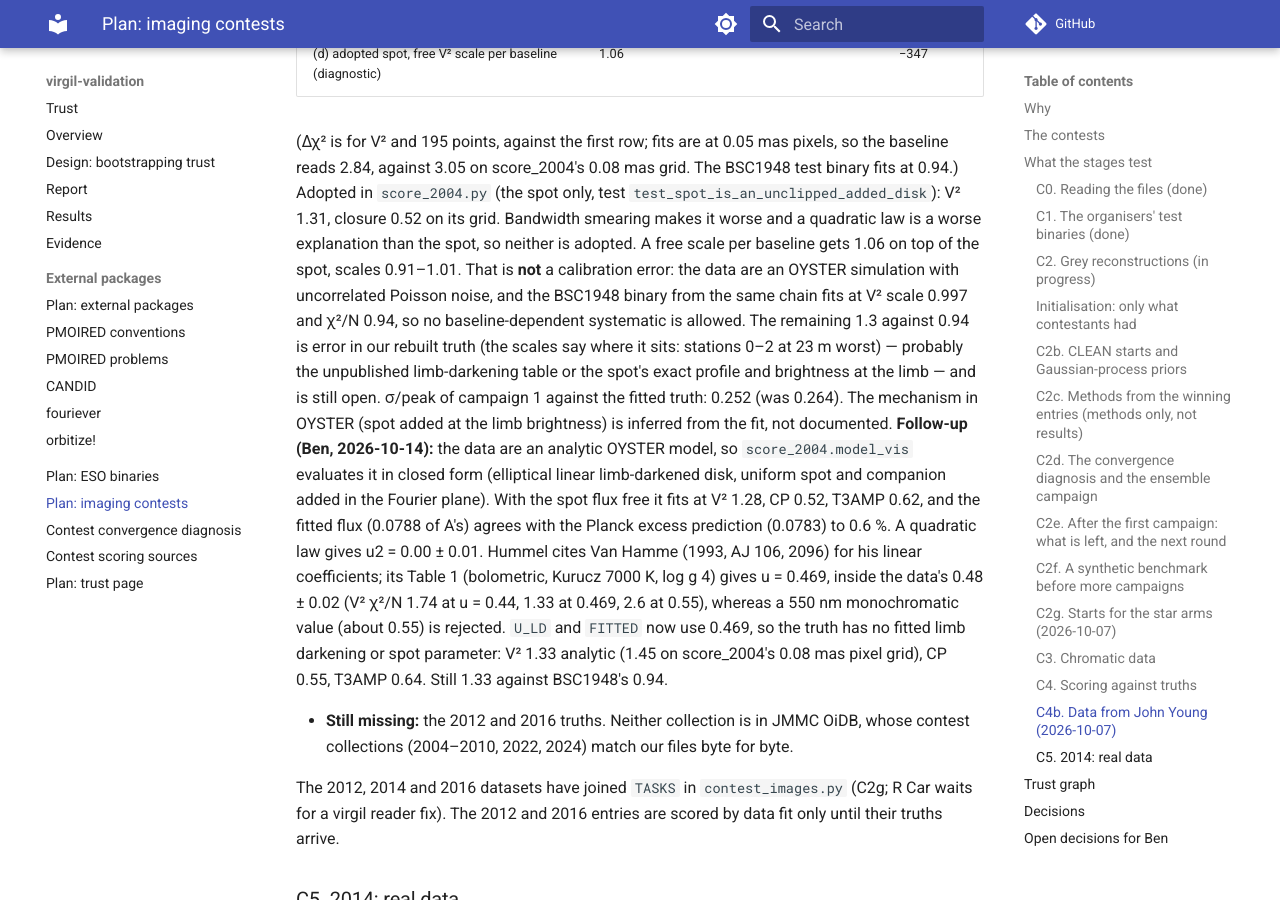
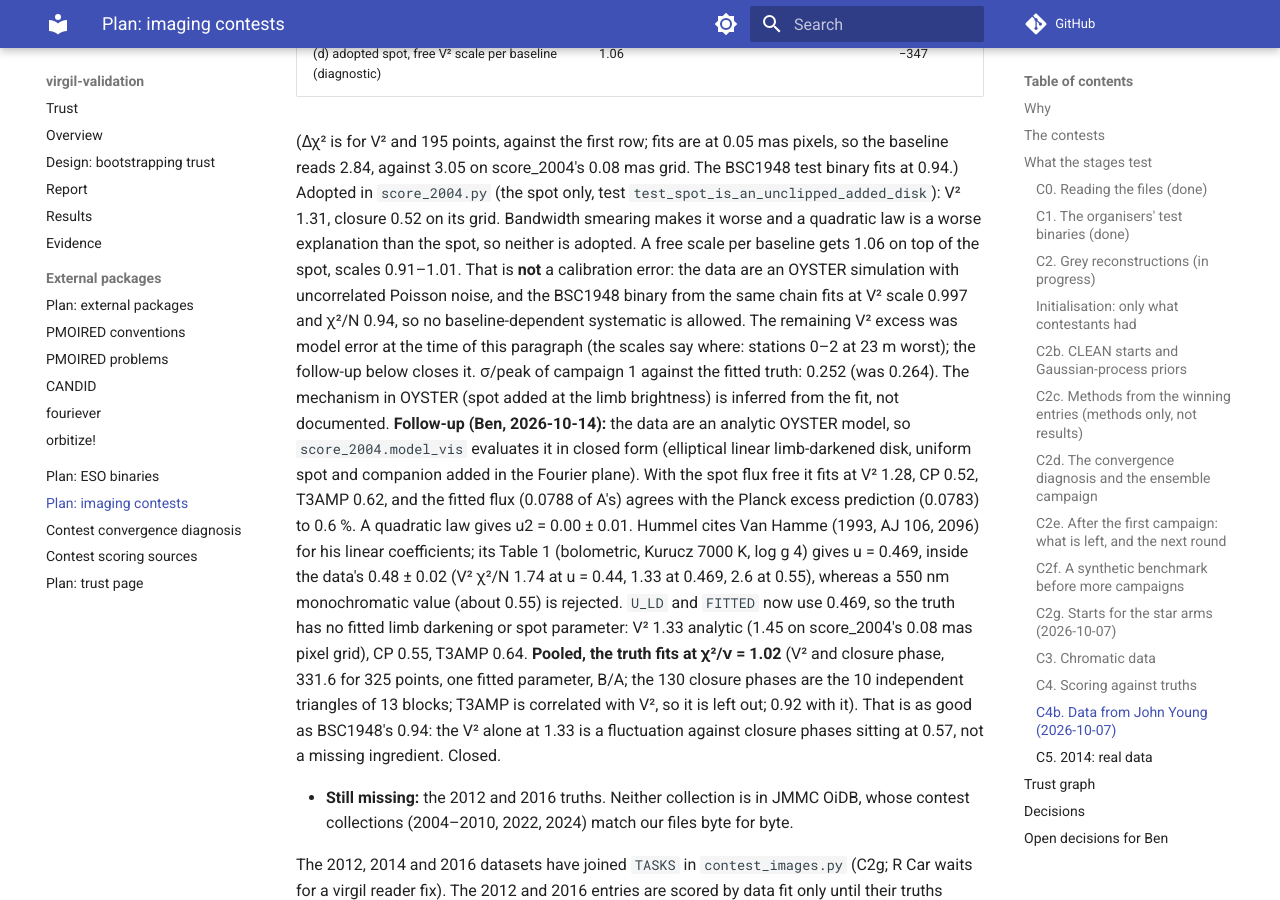
Before and after one commit to benjaminpope/virgil-validation, an MkDocs documentation site: the page built from docs/plan_imaging_contests.md, in a window 1280 px wide and 900 px high, scrolled down 21754 px. Built offline with MkDocs 1.6.1 and Material for MkDocs 9.7.7, drawn with Linux system fonts in a browser that asks for light colours; comment, search, counter and statistics services are not loaded.

Commit message:
2004 truth: pooled chi2/nu = 1.02; close the open question
Co-Authored-By: Claude Sonnet 5.5 <noreply@anthropic.com>

```diff
--- a/docs/plan_imaging_contests.md
+++ b/docs/plan_imaging_contests.md
@@ -944,10 +944,8 @@ John Young sent Ben a folder of contest datasets. It is filed under
   calibration error: the data are an OYSTER simulation with uncorrelated
   Poisson noise, and the BSC1948 binary from the same chain fits at V² scale
   0.997 and χ²/N 0.94, so no baseline-dependent systematic is allowed. The
-  remaining 1.3 against 0.94 is error in our rebuilt truth (the scales say
-  where it sits: stations 0–2 at 23 m worst) — probably the unpublished
-  limb-darkening table or the spot's exact profile and brightness at the
-  limb — and is still open.
+  remaining V² excess was model error at the time of this paragraph (the
+  scales say where: stations 0–2 at 23 m worst); the follow-up below closes it.
   σ/peak of campaign 1 against the fitted truth: 0.252 (was 0.264).
   The mechanism in OYSTER (spot added at the limb brightness) is
   inferred from the fit, not documented. **Follow-up (Ben, 2026-10-14):**
@@ -962,8 +960,13 @@ John Young sent Ben a folder of contest datasets. It is filed under
   1.33 at 0.469, 2.6 at 0.55), whereas a 550 nm monochromatic value (about
   0.55) is rejected. `U_LD` and `FITTED` now use 0.469, so the truth has no
   fitted limb darkening or spot parameter: V² 1.33 analytic (1.45 on
-  score_2004's 0.08 mas pixel grid), CP 0.55, T3AMP 0.64. Still 1.33 against
-  BSC1948's 0.94.
+  score_2004's 0.08 mas pixel grid), CP 0.55, T3AMP 0.64. **Pooled, the truth
+  fits at χ²/ν = 1.02** (V² and closure phase, 331.6 for 325 points, one
+  fitted parameter, B/A; the 130 closure phases are the 10 independent
+  triangles of 13 blocks; T3AMP is correlated with V², so it is left out; 0.92
+  with it). That is as good as BSC1948's 0.94: the V² alone at 1.33 is a
+  fluctuation against closure phases sitting at 0.57, not a missing
+  ingredient. Closed.
 
 - **Still missing:** the 2012 and 2016 truths. Neither collection is in
   JMMC OiDB, whose contest collections (2004–2010, 2022, 2024) match our
```
